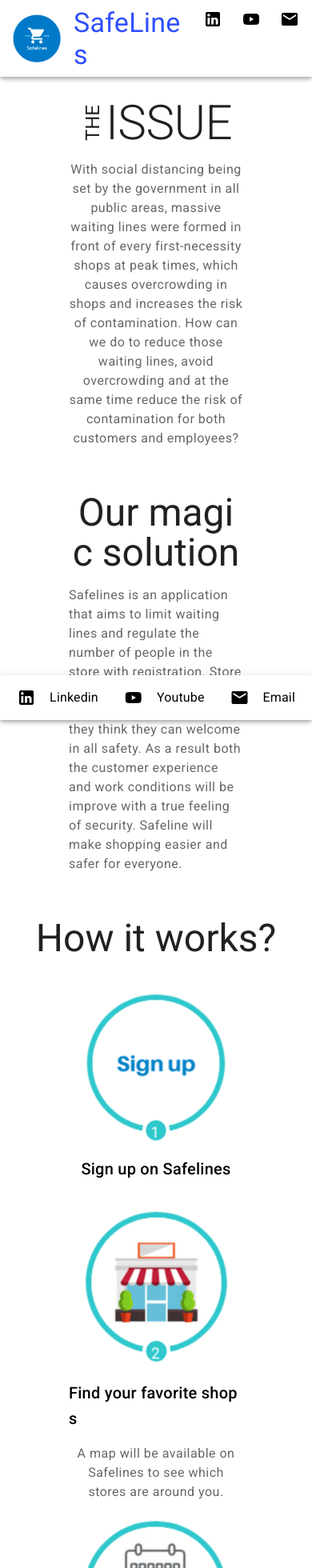
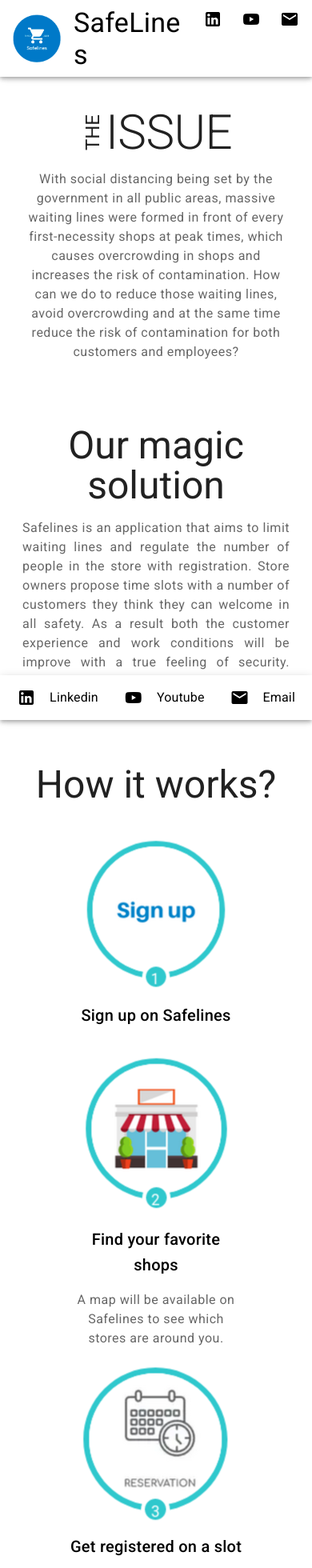
Before and after one commit to iFairPlay22/SafeLines, a Vue app: page / in a window 390 px wide. Shown: the top 1960 px of the page at 80% size. Built offline with nearby package versions, Linux system fonts and the light colour scheme.

Commit message:
Responsive design v2

```diff
--- a/src/components/How.vue
+++ b/src/components/How.vue
@@ -1,9 +1,13 @@
 <template>
   <div class="d-flex justify-space-around align-center">
     <v-card flat color="transparent" class="d-flex flex-column align-center justify-center my-3">
-      <v-card-title class="display-2 text-center mb-5">How it works?</v-card-title>
+      <v-card-title class="display-2 text-center mb-5 text-break">How it works?</v-card-title>
       <!--  -->
-      <v-card flat color="transparent" class="d-flex flex-row justify-space-around flex-wrap">
+      <v-card
+        flat
+        color="transparent"
+        class="d-flex flex-row justify-space-around align-start flex-wrap"
+      >
         <v-card
           flat
           color="transparent"
@@ -14,8 +18,8 @@
           min-width="250px"
         >
           <v-img :src="img" max-width="200px" max-height="200px" />
-          <v-card-title class="black--text d-flex justify-center">{{ title }}</v-card-title>
-          <v-card-text class="text-center body-1">{{ text }}</v-card-text>
+          <v-card-title class="black--text text-center text-break">{{ title }}</v-card-title>
+          <v-card-text class="text-center body-1 text-break">{{ text }}</v-card-text>
         </v-card>
       </v-card>
       <!--  -->
--- a/src/components/Issue.vue
+++ b/src/components/Issue.vue
@@ -1,26 +1,31 @@
 <template>
   <div class="d-flex justify-space-around align-center">
+    <v-container fluid>
+      <v-layout row>
+        <v-col offset-lg="4" lg="4" offset-md="3" md="6" offset-sm="1" sm="10">
           <v-card
-      width="40%"
             min-width="250px"
             flat
             color="transparent"
             class="d-flex flex-column align-center justify-center my-3"
           >
             <v-card-title
-        class="text-uppercase d-flex flex-row align-center justify-center"
+              class="text-uppercase d-flex flex-row align-center justify-center text-break"
               style="min-width: 200px;"
             >
               <div
-          class="headline"
+                class="headline text-break"
                 style="writing-mode: vertical-rl; transform: rotate(180deg); float: right;"
               >The</div>
-        <div class="display-3">issue</div>
+              <div class="display-3 text-break">issue</div>
             </v-card-title>
             <v-card-text
-        class="text-center body-1"
+              class="text-center body-1 text-break"
             >With social distancing being set by the government in all public areas, massive waiting lines were formed in front of every first-necessity shops at peak times, which causes overcrowding in shops and increases the risk of contamination. How can we do to reduce those waiting lines, avoid overcrowding and at the same time reduce the risk of contamination for both customers and employees?</v-card-text>
           </v-card>
+        </v-col>
+      </v-layout>
+    </v-container>
   </div>
 </template>
 
--- a/src/components/MastHead.vue
+++ b/src/components/MastHead.vue
@@ -2,7 +2,7 @@
   <v-app-bar app color="white" light dense prominent scroll-threshold="0" hide-on-scroll>
     <v-card flat color="transparent" height="100%" class="d-flex justify-center align-center">
       <v-img height="60px" width="60px" src="@/assets/logo2.png"></v-img>
-      <v-card-title class="indigo--text text--accent-4 display-1">SafeLines</v-card-title>
+      <v-card-title class="black--text display-1 text-break">SafeLines</v-card-title>
     </v-card>
     <div class="flex-grow-1"></div>
     <v-btn icon v-for="({ icon, link }, i) in icons" :key="i" @click="redirect(link)">
--- a/src/components/Solution.vue
+++ b/src/components/Solution.vue
@@ -1,17 +1,22 @@
 <template>
   <div class="d-flex justify-space-around align-center">
+    <v-container fluid>
+      <v-layout row>
+        <v-col offset-lg="3" lg="6" offset-md="2" md="8" offset-sm="1" sm="10">
           <v-card
-      width="50%"
             min-width="250px"
             flat
             color="transparent"
             class="d-flex flex-row align-center justify-center flex-wrap my-3"
           >
-      <v-card-title class="display-2 text-center">Our magic solution</v-card-title>
+            <v-card-title class="display-2 text-center text-break">Our magic solution</v-card-title>
             <v-card-text
-        class="body-1"
+              class="body-1 text-justify text-break"
             >Safelines is an application that aims to limit waiting lines and regulate the number of people in the store with registration. Store owners propose time slots with a number of customers they think they can welcome in all safety. As a result both the customer experience and work conditions will be improve with a true feeling of security. Safeline will make shopping easier and safer for everyone.</v-card-text>
           </v-card>
+        </v-col>
+      </v-layout>
+    </v-container>
   </div>
 </template>
 
--- a/src/components/Team.vue
+++ b/src/components/Team.vue
@@ -12,8 +12,8 @@
         class="ma-3"
       >
         <v-img :src="img" max-width="250px" max-height="200px" />
-        <v-card-title class="black--text d-flex justify-center ma-0 pa-0 pt-2">{{ name }}</v-card-title>
-        <v-card-text class="text-center ma-0 pa-0 pb-1">{{ role }}</v-card-text>
+        <v-card-title class="black--text d-flex justify-center ma-0 pa-0 pt-2 text-break">{{ name }}</v-card-title>
+        <v-card-text class="text-center ma-0 pa-0 pb-1 text-break">{{ role }}</v-card-text>
         <v-card-actions>
           <v-spacer></v-spacer>
 
--- a/src/components/Video.vue
+++ b/src/components/Video.vue
@@ -1,19 +1,25 @@
 <template>
-  <v-card flat color="transparent" class="d-flex justify-space-around align-center" width="60%">
+  <v-container fluid>
+    <v-layout row>
+      <v-col cols="10" offset="1">
         <v-card
           flat
           color="transparent"
           class="d-flex flex-column align-center justify-center my-3"
-      width="100%"
         >
-      <v-card-title class="display-2 text-center mb-5">Presentation</v-card-title>
+          <v-card-title class="display-2 text-center mb-5 text-break">Presentation</v-card-title>
+          <div style="position: relative; width: 100%; height: 0; padding-bottom: 56.25%;">
             <iframe
-        width="100%"
+              frameborder="0"
+              allowfullscreen
+              style="position: absolute; top: 0; left: 0; width: 100%; height: 100%;"
               src="https://www.youtube.com/embed/qL9i0i784X8"
-        style="min-height: 450px"
             ></iframe>
+          </div>
         </v-card>
-  </v-card>
+      </v-col>
+    </v-layout>
+  </v-container>
 </template>
 
 <script>
```
Lines whose indentation alone changed are shown as unchanged.
